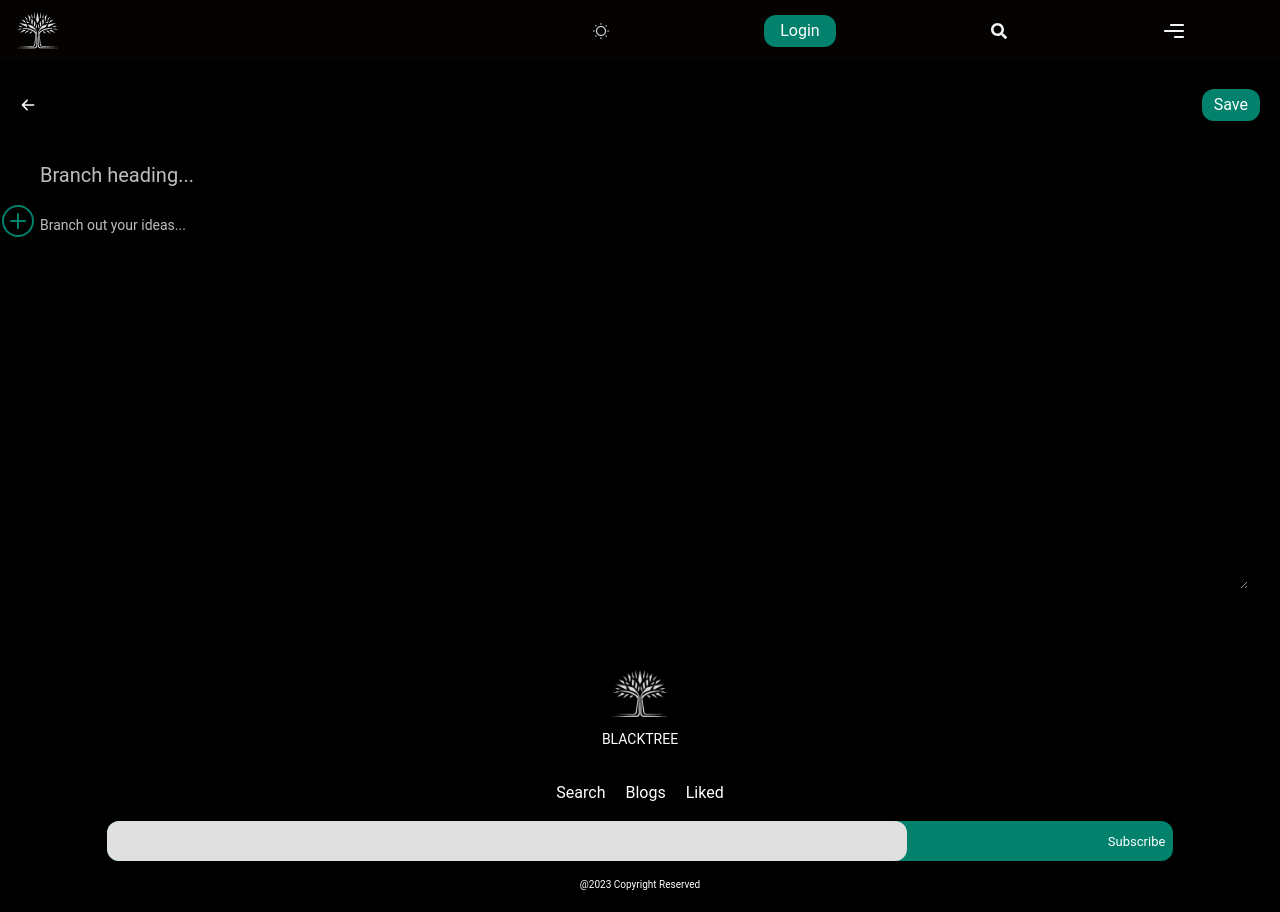
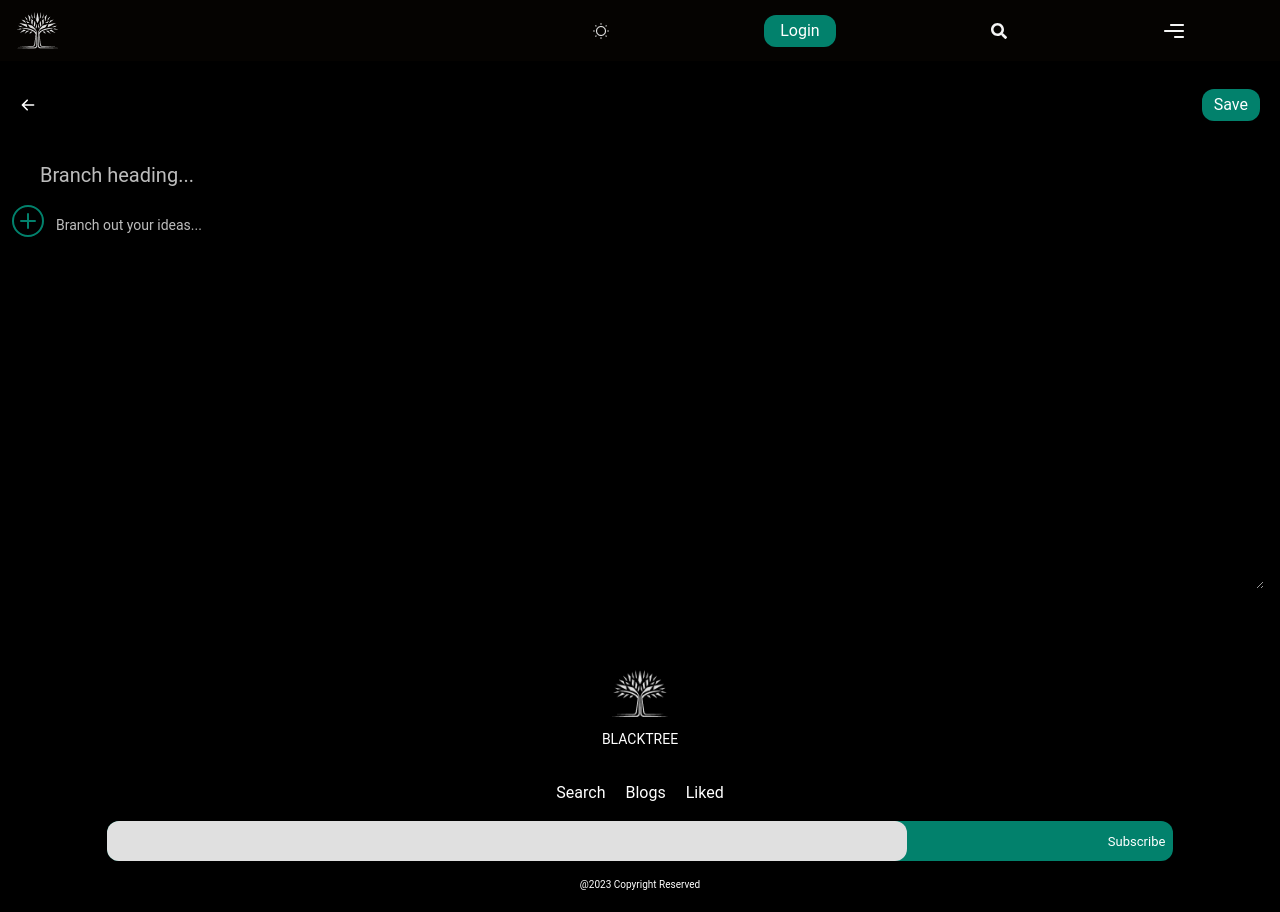
Before and after one commit to vky5/onspot, a React (Vite) app in the folder frontend/: page /branch in a window 1280 px wide. Built offline with nearby package versions, Linux system fonts and the light colour scheme; no server answers.

Commit message:
adjusted styling

```diff
--- a/frontend/src/components/Branch/ToggleButton.jsx
+++ b/frontend/src/components/Branch/ToggleButton.jsx
@@ -34,7 +34,7 @@ function ToggleButton({ position }) {
     <div
       ref={buttonRef}
       className="absolute"
-      style={{ top: position, left: -30 }} // Adjust `left` as needed
+      style={{ top: position, left: -20 }} // Adjust `left` as needed
     >
       <button
         className="border-2 border-primary rounded-full w-8 h-8 flex items-center justify-center focus:outline-none transition-transform duration-300 ease-in-out"
--- a/frontend/src/pages/Branch.jsx
+++ b/frontend/src/pages/Branch.jsx
@@ -50,7 +50,7 @@ function Branch() {
         <div className="mb-4 relative">
           <textarea
             placeholder="Branch out your ideas..."
-            className={`w-full h-96 p-2 rounded-md focus:outline-none ${
+            className={`w-full h-96 p-2 ml-4 rounded-md focus:outline-none ${
               mode === "light" ? "bg-gray-100" : "bg-black"
             }`}
             value={content}
```
